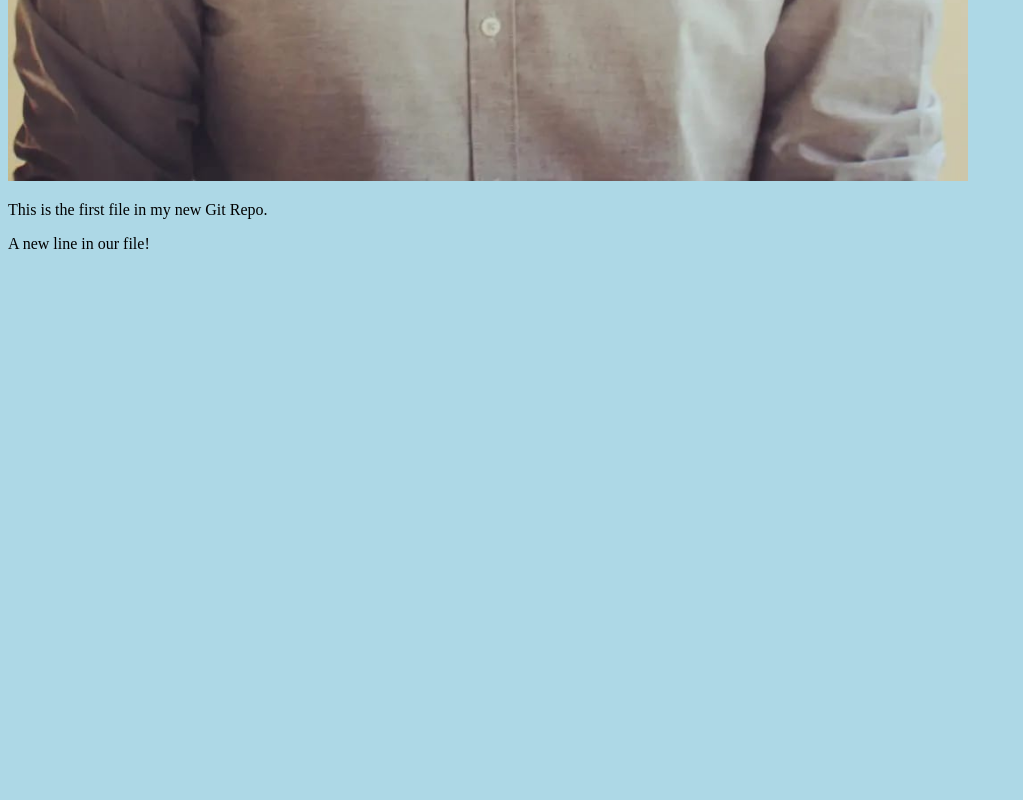
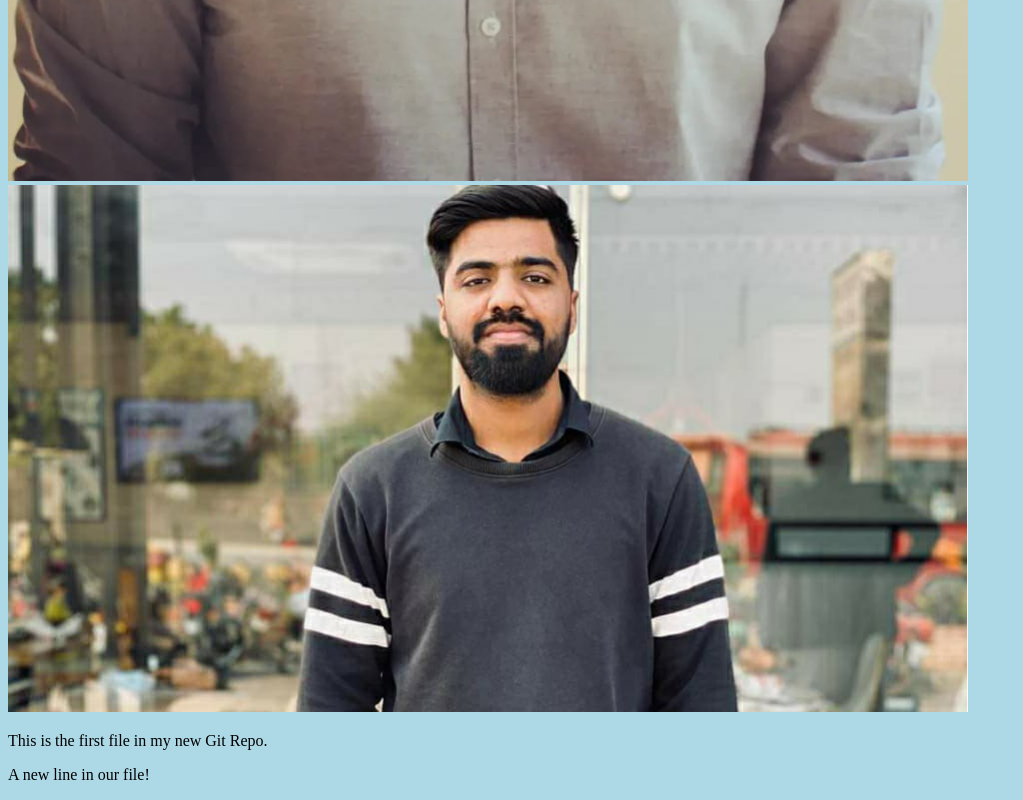
Before and after one commit to qureshisamad/Hello-, a plain HTML site: page index.html in a window 1280 px wide. Shown: the part 859-1659 px from the top of the page, without its empty margins (0-1023 px from the left). Before the commit the page ends 1128 px from the top, so only its background shows below. Drawn offline with Linux system fonts and the light colour scheme.

Commit message:
added new image

```diff
--- a/index.html
+++ b/index.html
@@ -9,6 +9,8 @@
 <h1>Hello world!</h1>
 <div><img src="me.jpeg" alt="Hello World from Space"
     style="width:100%;max-width:960px"></div>
+    <div><img src="me2.jpeg" alt="Hello World from Earth"
+        style="width:100%;max-width:960px"></div>
 <p>This is the first file in my new Git Repo.</p>
 <p>A new line in our file!</p>
 
```
Also changed, not shown: me2.jpeg (added).
